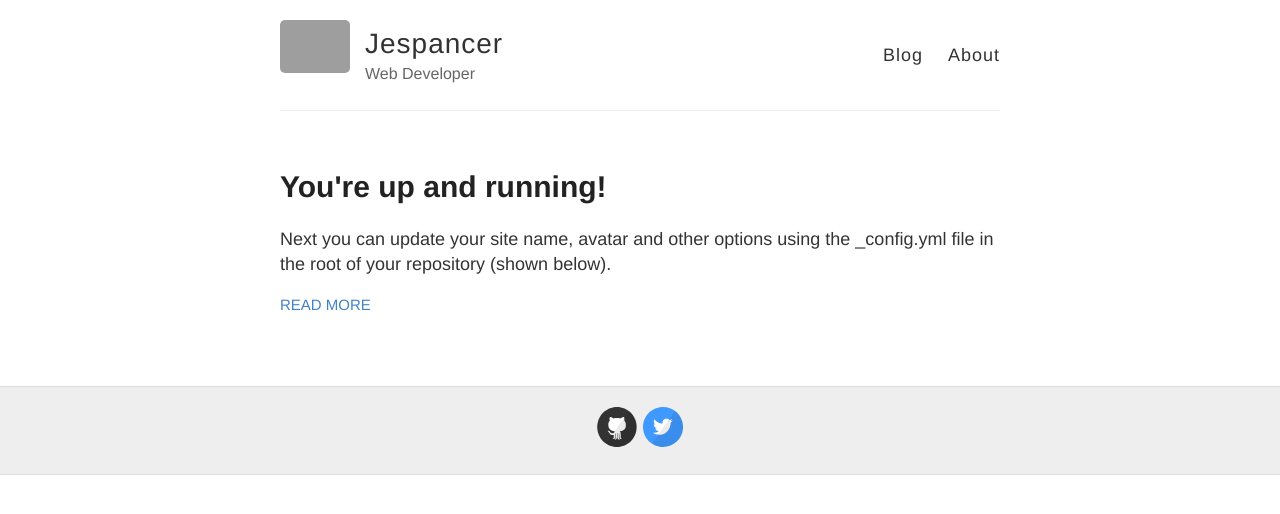
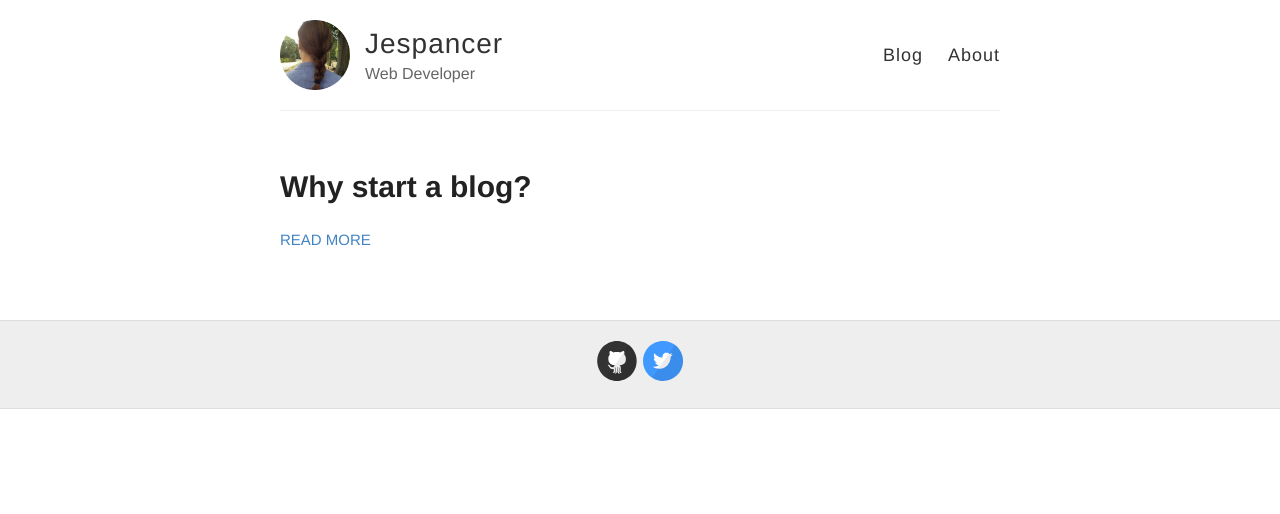
Before and after one commit to Jespancer/personal-website, a Jekyll site: the page built from index.html, in a window 1280 px wide. Shown: the top 514 px of the page. Built offline with Jekyll 4.4.1, drawn with Linux system fonts in a browser that asks for light colours; grey boxes are pictures that could not be loaded.

Commit message:
Removing what I don't need and editing config.

```diff
--- a/_config.yml
+++ b/_config.yml
@@ -9,7 +9,7 @@
 description: Web Developer
 
 # URL of your avatar or profile pic (you could use your GitHub profile pic)
-avatar: https://pbs.twimg.com/profile_images/1055842700874932224/2A8BO73y_400x400.jpg
+avatar: images/braided.png
 
 #
 # Flags below are optional
@@ -41,7 +41,7 @@
 
 # Your website URL (e.g. http://barryclark.github.io or http://www.barryclark.co)
 # Used for Sitemap.xml and your RSS feed
-url:
+url: https://www.jespancer.com/
 
 # If you're hosting your site at a Project repository on GitHub pages
 # (http://yourusername.github.io/repository-name)
--- a/_posts/2014-3-3-Hello-World.md
+++ /dev/null
@@ -1,10 +0,0 @@
----
-layout: post
-title: You're up and running!
----
-
-Next you can update your site name, avatar and other options using the _config.yml file in the root of your repository (shown below).
-
-![_config.yml]({{ site.baseurl }}/images/config.png)
-
-The easiest way to make your first post is to edit this one. Go into /_posts/ and update the Hello World markdown file. For more instructions head over to the [Jekyll Now repository](https://github.com/barryclark/jekyll-now) on GitHub.
--- /dev/null
+++ b/_posts/2018-11-19-why-start-a-blog.md
@@ -0,0 +1,4 @@
+---
+layout: post
+title: Why start a blog?
+---
```
Also changed, not shown: about.md (+0 -4 lines).
